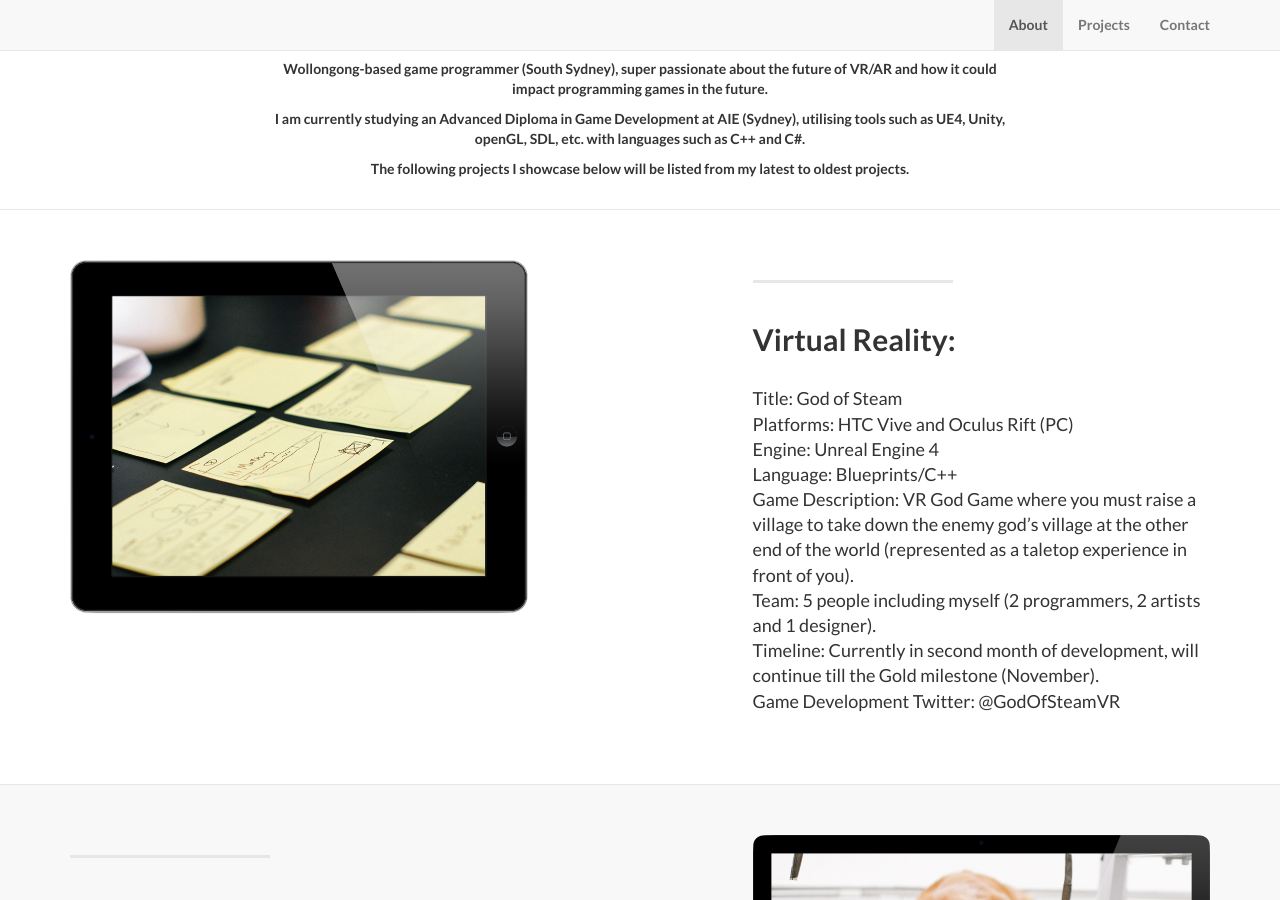
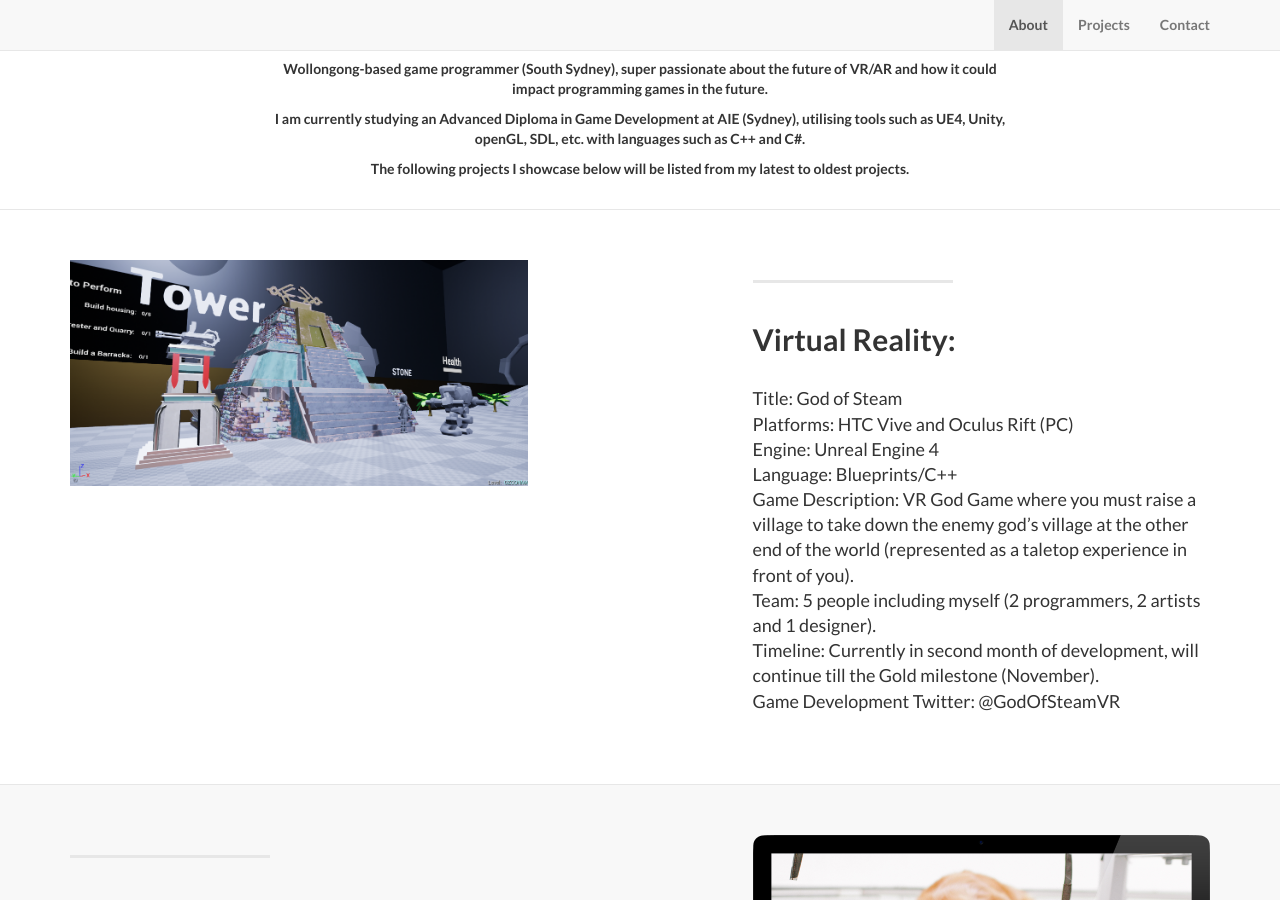
Before and after one commit to kaitlynm1/kaitlynm1.github.io, a Jekyll site: the page built from index.html, in a window 1280 px wide and 900 px high, scrolled down 841 px. Built offline with Jekyll 4.4.1, drawn with Linux system fonts in a browser that asks for light colours.

Commit message:
godvr screenshot added

```diff
--- a/_posts/2014-09-21-services-1.markdown
+++ b/_posts/2014-09-21-services-1.markdown
@@ -1,6 +1,6 @@
 ---
 layout: default
-img: ipad.png
+img: godofsteam.png
 category: Projects
 title: Virtual Reality:<br>
 description: |
```
Also changed, not shown: img/services/godofsteam.png (added).
